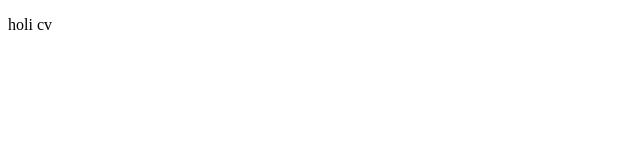
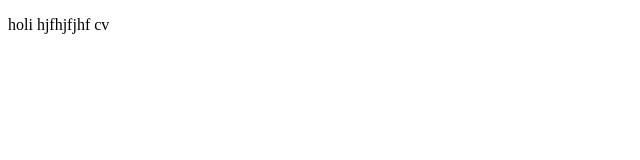
Before and after one commit to williamcesarr/proyectoDemoCursoPrework, a plain HTML site: page index.html in a window 1280 px wide. Shown: the full height of the page, 0-640 px from the left. Drawn offline with Linux system fonts and the light colour scheme.

Commit message:
canbios agregados

```diff
--- a/index.html
+++ b/index.html
@@ -8,7 +8,7 @@
 </head>
 <body>
     <p>
-        holi cv
+        holi hjfhjfjhf cv
     </p>
 </body>
 </html>
```
